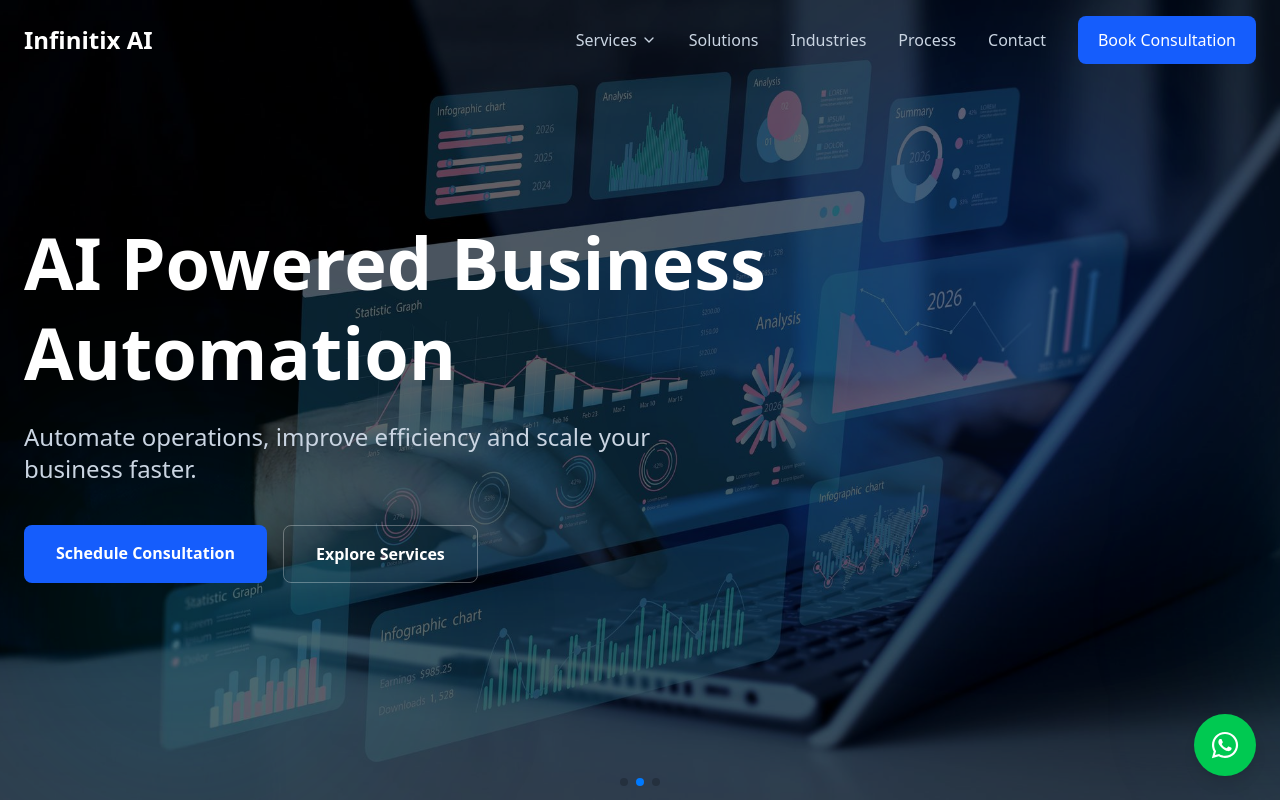
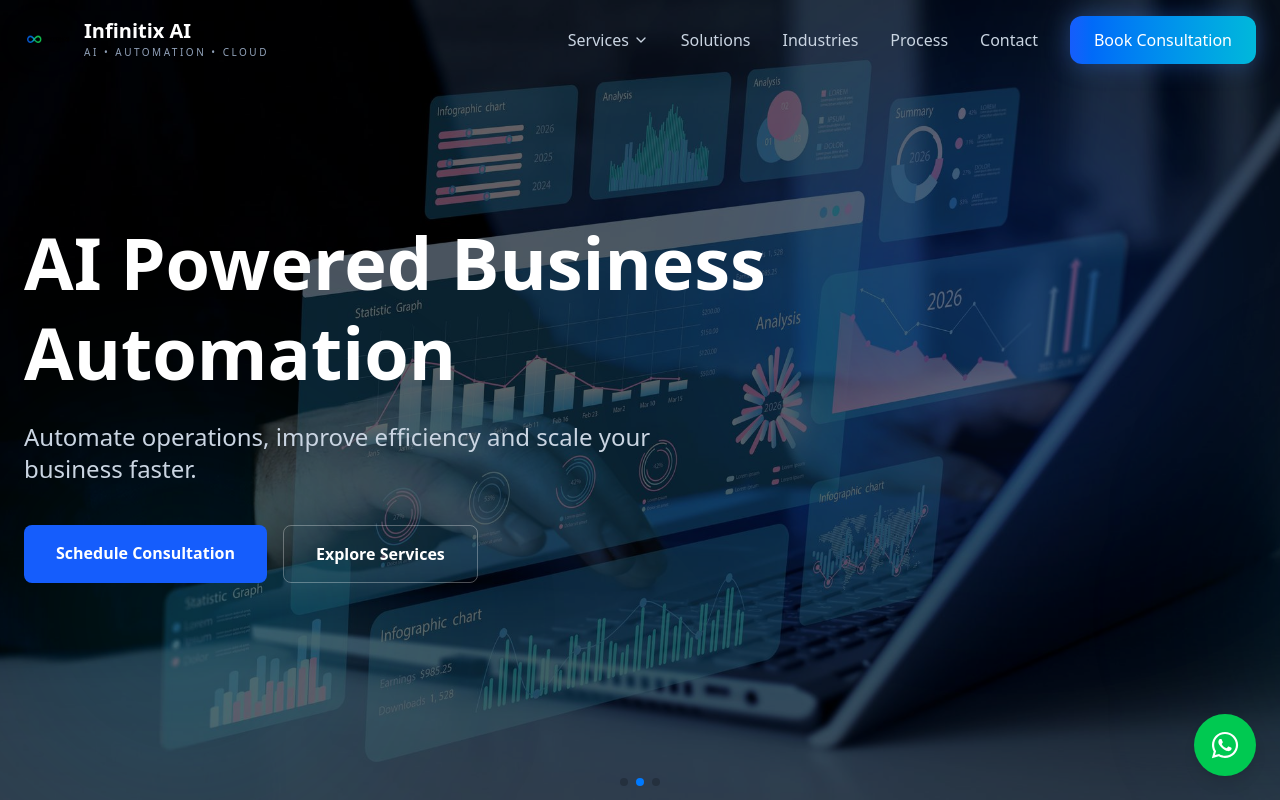
Before and after one commit to devmrathod20/infinitix-ai-website, a Next.js app: page / in a window 1280 px wide. Shown: the top 800 px of the page. Built offline with nearby package versions, Linux system fonts and the light colour scheme.

Commit message:
Update Navbar.tsx

```diff
--- a/components/Navbar.tsx
+++ b/components/Navbar.tsx
@@ -23,7 +23,7 @@ export default function Navbar() {
     <header
       className={`fixed top-0 left-0 w-full z-[9999] transition-all duration-300 ${
         scrolled
-          ? "bg-[#050816]/95 backdrop-blur-lg shadow-lg"
+          ? "bg-[#050816]/95 backdrop-blur-lg shadow-lg border-b border-slate-800"
           : "bg-transparent"
       }`}
     >
@@ -33,9 +33,46 @@ export default function Navbar() {
           {/* Logo */}
           <a
             href="/"
-            className="text-2xl font-bold text-white"
+            className="flex items-center gap-3 group"
           >
-            Infinitix AI
+            <img
+              src="/logo.png"
+              alt="Infinitix AI"
+              className="
+                w-12
+                h-12
+                object-contain
+                drop-shadow-[0_0_20px_rgba(59,130,246,0.35)]
+                transition-transform
+                duration-300
+                group-hover:scale-105
+              "
+            />
+
+            <div>
+              <h1
+                className="
+                text-xl
+                font-bold
+                text-white
+                leading-none
+                "
+              >
+                Infinitix AI
+              </h1>
+
+              <p
+                className="
+                text-[10px]
+                uppercase
+                tracking-[0.25em]
+                text-slate-400
+                mt-1
+                "
+              >
+                AI • Automation • Cloud
+              </p>
+            </div>
           </a>
 
           {/* Desktop Menu */}
@@ -48,7 +85,6 @@ export default function Navbar() {
                 <ChevronDown size={16} />
               </button>
 
-              {/* Mega Menu */}
               <div
                 className="
                   absolute
@@ -178,7 +214,21 @@ export default function Navbar() {
 
             <a
               href="#contact"
-              className="bg-blue-600 hover:bg-blue-700 px-5 py-3 rounded-lg font-medium transition"
+              className="
+                bg-gradient-to-r
+                from-blue-600
+                to-cyan-500
+                hover:from-blue-500
+                hover:to-cyan-400
+                px-6
+                py-3
+                rounded-xl
+                font-medium
+                transition-all
+                duration-300
+                hover:scale-105
+                shadow-[0_0_25px_rgba(59,130,246,0.35)]
+              "
             >
               Book Consultation
             </a>
@@ -186,7 +236,7 @@ export default function Navbar() {
 
           {/* Mobile Menu Button */}
           <button
-            className="lg:hidden"
+            className="lg:hidden text-white"
             onClick={() => setMobileOpen(!mobileOpen)}
           >
             {mobileOpen ? <X size={28} /> : <Menu size={28} />}
@@ -195,7 +245,7 @@ export default function Navbar() {
 
         {/* Mobile Menu */}
         {mobileOpen && (
-          <div className="lg:hidden bg-[#0f172a] rounded-xl mb-4 p-5">
+          <div className="lg:hidden bg-[#0f172a] border border-slate-800 rounded-xl mb-4 p-5">
             <div className="flex flex-col gap-5">
 
               <a href="#services">Services</a>
@@ -206,7 +256,14 @@ export default function Navbar() {
 
               <a
                 href="#contact"
-                className="bg-blue-600 text-center py-3 rounded-lg"
+                className="
+                  bg-gradient-to-r
+                  from-blue-600
+                  to-cyan-500
+                  text-center
+                  py-3
+                  rounded-lg
+                "
               >
                 Book Consultation
               </a>
```
